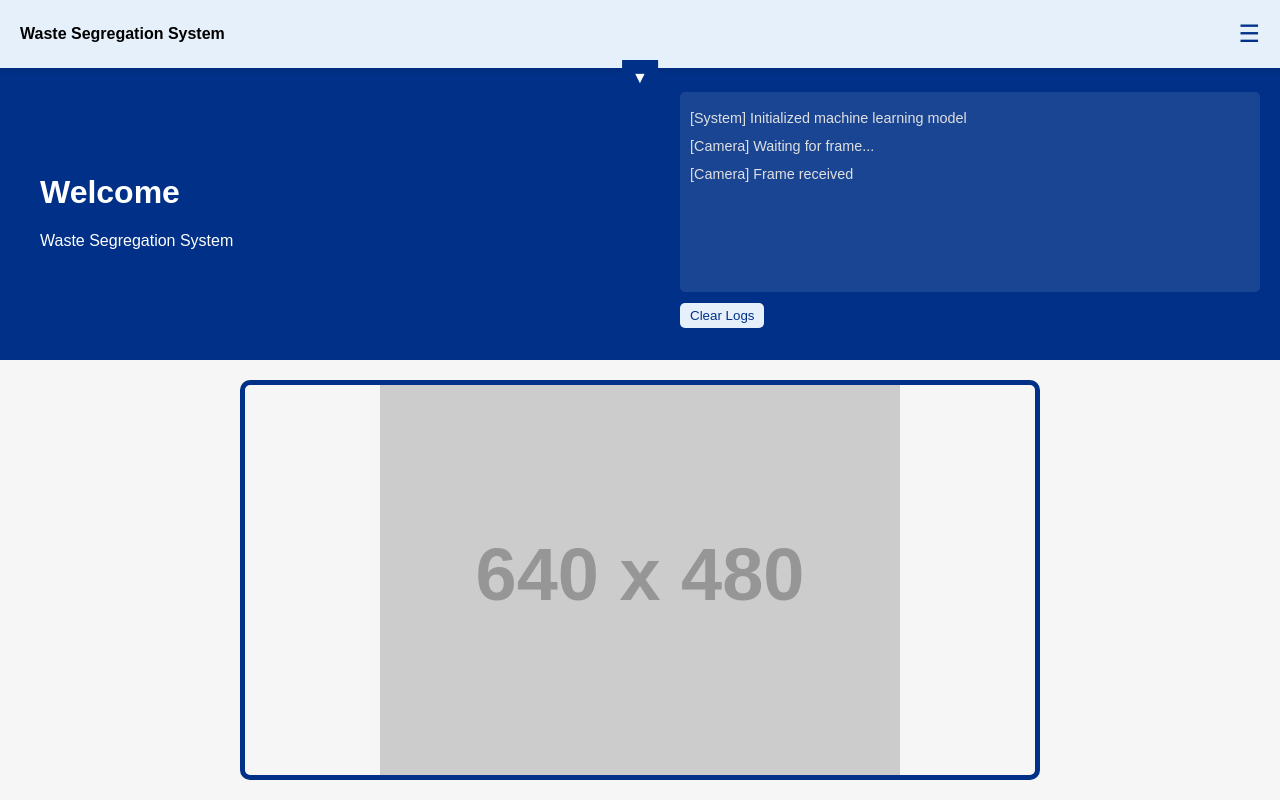
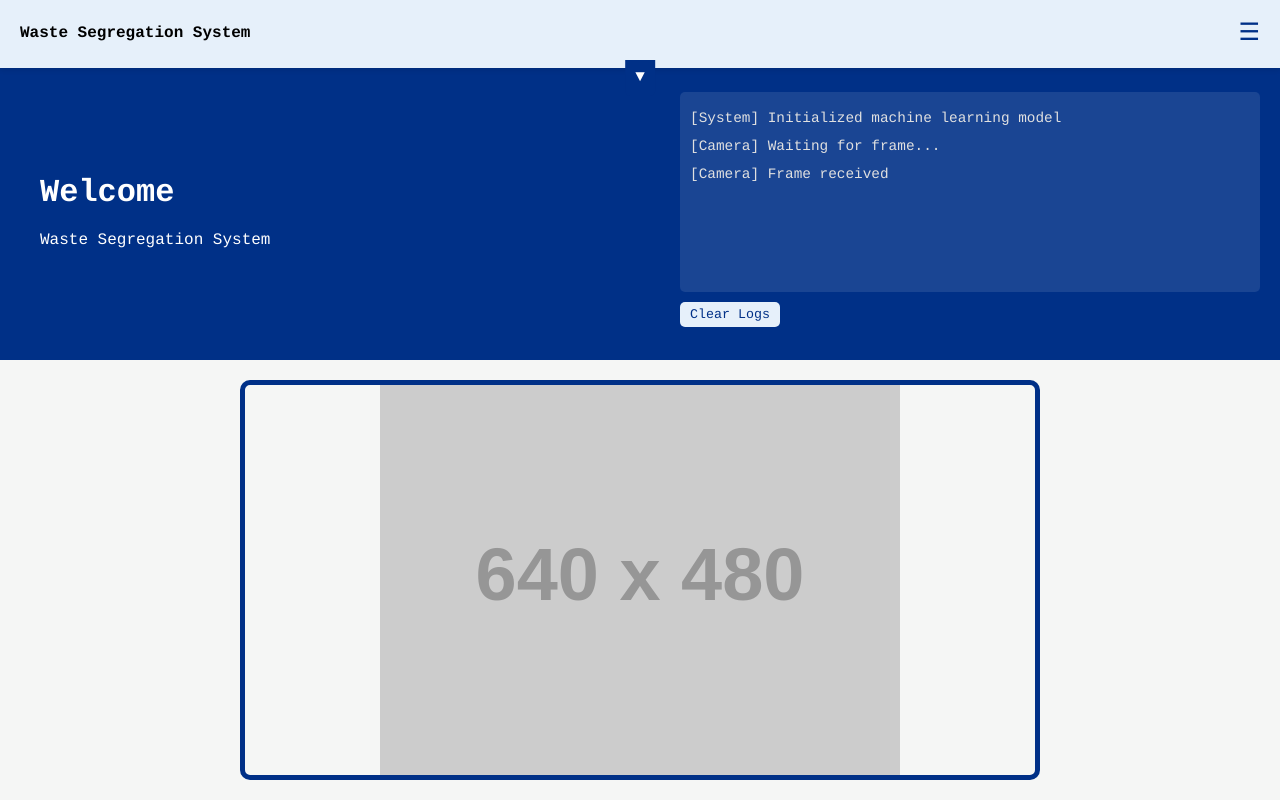
Before and after one commit to Spectrical/FinalWeekResearch, a plain HTML site: page index.html in a window 1280 px wide. Drawn offline with Linux system fonts and the light colour scheme; placeholder pictures from the web are drawn by us.

Commit message:
Update index.html

```diff
--- a/index.html
+++ b/index.html
@@ -9,7 +9,7 @@
             margin: 0;
             padding: 0;
             box-sizing: border-box;
-            font-family: Arial, sans-serif;
+            font-family: Courier, sans-serif;
         }
 
         body {
```
